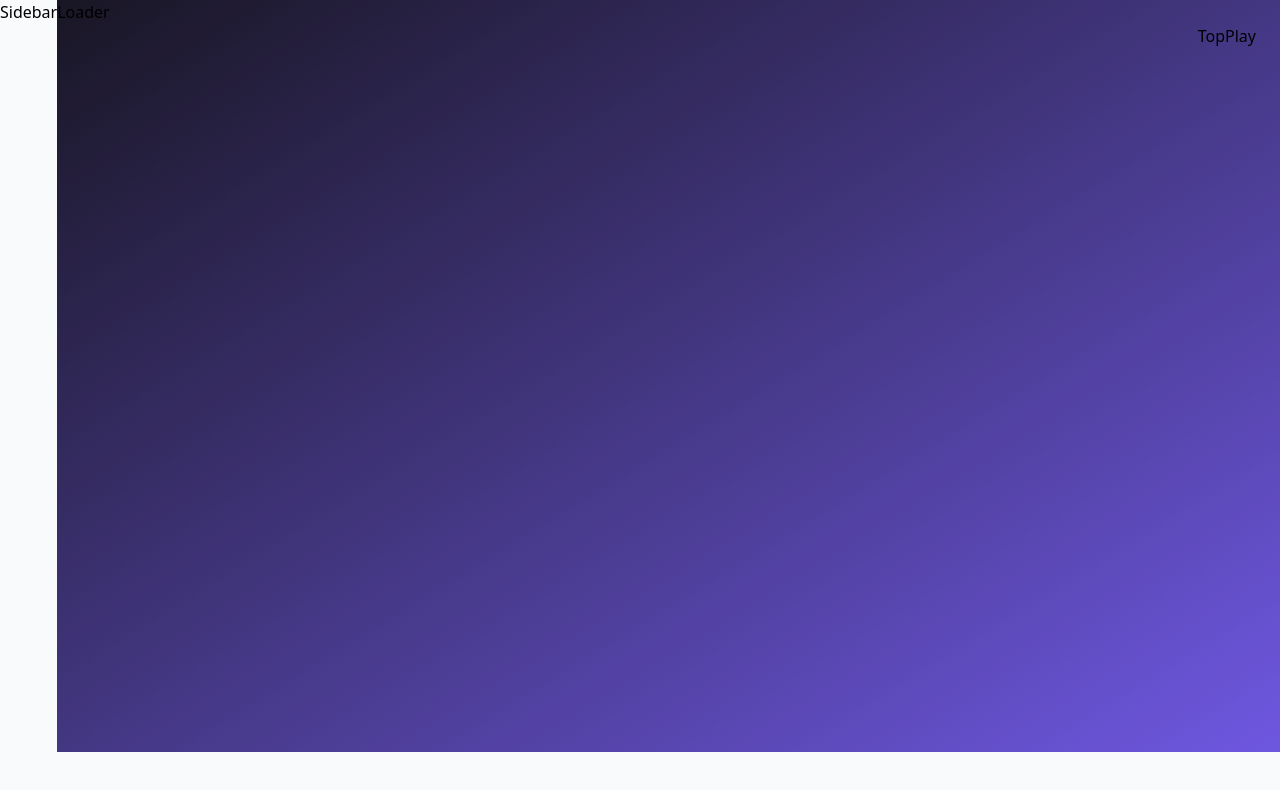
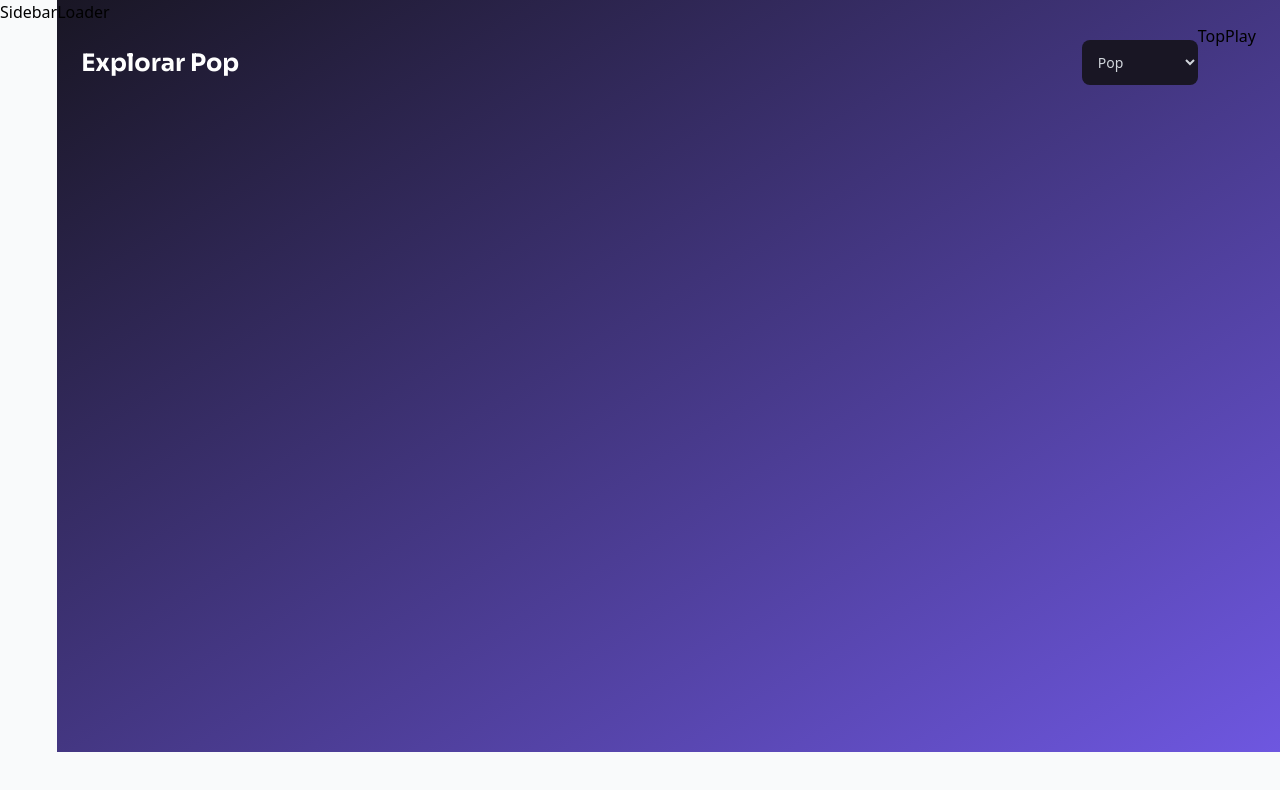
Before and after one commit to Nicolas-Moises/Music-Player-Spotify-2.0, a React (Vite) app: page / in a window 1280 px wide. Shown: the top 790 px of the page. Built offline with nearby package versions, Linux system fonts and the light colour scheme.

Commit message:
building component Discover

```diff
--- a/src/pages/Discover.jsx
+++ b/src/pages/Discover.jsx
@@ -2,10 +2,28 @@
 import { genres } from "../assets/constants";
 
 const Discover = () => {
-  console.log(genres);
+  const genreTitle = "Pop";
   return (
     <div className="flex flex-col ">
-      <div className="w-full flex justify-between items-center sm:flex-row flex-col mt-4 mb-10"></div>
+      <div className="w-full flex justify-between items-center sm:flex-row flex-col mt-4 mb-10">
+        <h2 className="font-sora font-bold text-2xl text-white text-left">
+          Explorar {genreTitle}
+        </h2>
+        <select
+          name=""
+          id=""
+          onChange={() => {}}
+          value=""
+          className="bg-black text-gray-300 p-3 text-sm rounded-lg outline-none sm:mt-0 mt-5"
+        >
+          {genres.map((genre) => (
+            <option key={genre.value} value={genre.value}>
+              {genre.title}
+            </option>
+          ))}
+        </select>
+      </div>
+      <div></div>
     </div>
   );
 };
```
